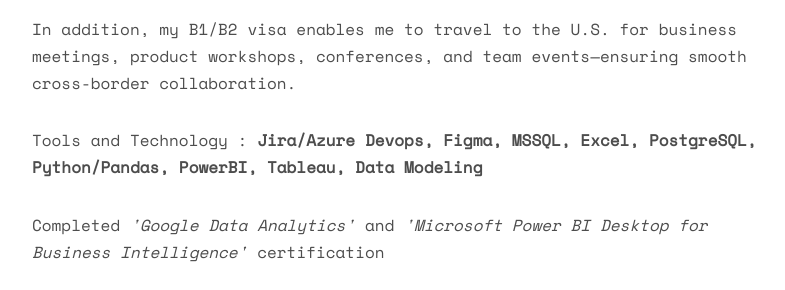
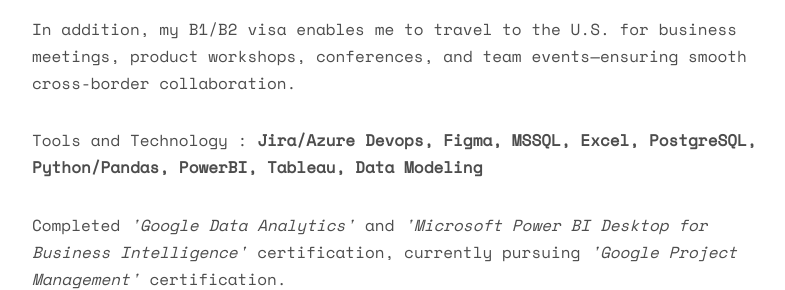
Before and after one commit to dhruvitmodi/dhruvitmodi.github.io, a plain HTML site: page index.html in a window 1280 px wide. Shown: the part 2059-2349 px from the top of the page, without its empty margins (428-1213 px from the left). Drawn offline with nearby package versions, Linux system fonts and the light colour scheme; some packages are replaced by stand-ins of ours; no server answers; files whose address does not match are found by name.

Commit message:
Update index.html
update about-3

```diff
--- a/index.html
+++ b/index.html
@@ -127,7 +127,7 @@
 
 					<p>Tools and Technology : <b>Jira/Azure Devops, Figma, MSSQL, Excel, PostgreSQL, Python/Pandas, PowerBI, Tableau, Data Modeling</b></p>
 
-					<p>Completed <i>'Google Data Analytics'</i> and <i>'Microsoft Power BI Desktop for Business Intelligence'</i> certification</p>
+					<p>Completed <i>'Google Data Analytics'</i> and <i>'Microsoft Power BI Desktop for Business Intelligence'</i> certification, currently pursuing <i>'Google Project Management'</i> certification.</p>
 					<p>
 						<ul class="fh5co-social-icons">
 							<!--<li><a href="#"><i class="icon-facebook3"></i></a></li> -->
```
